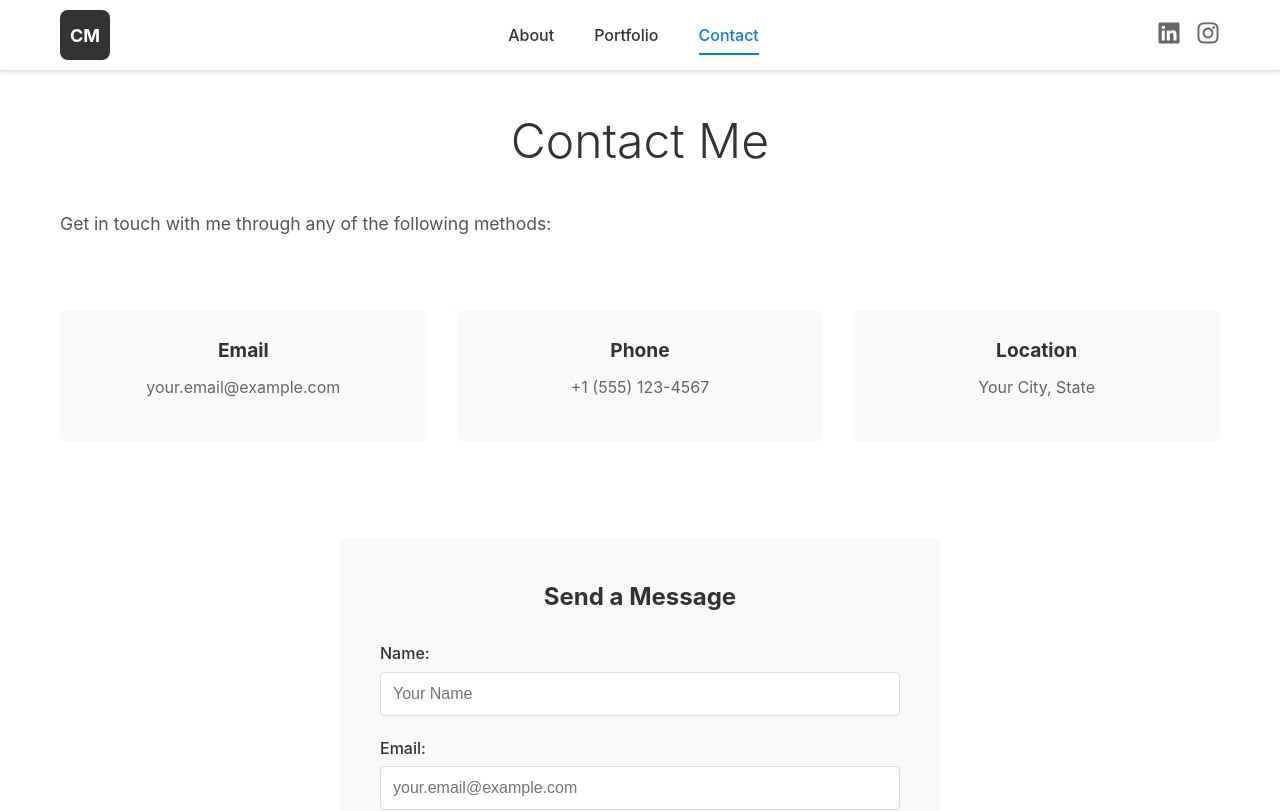
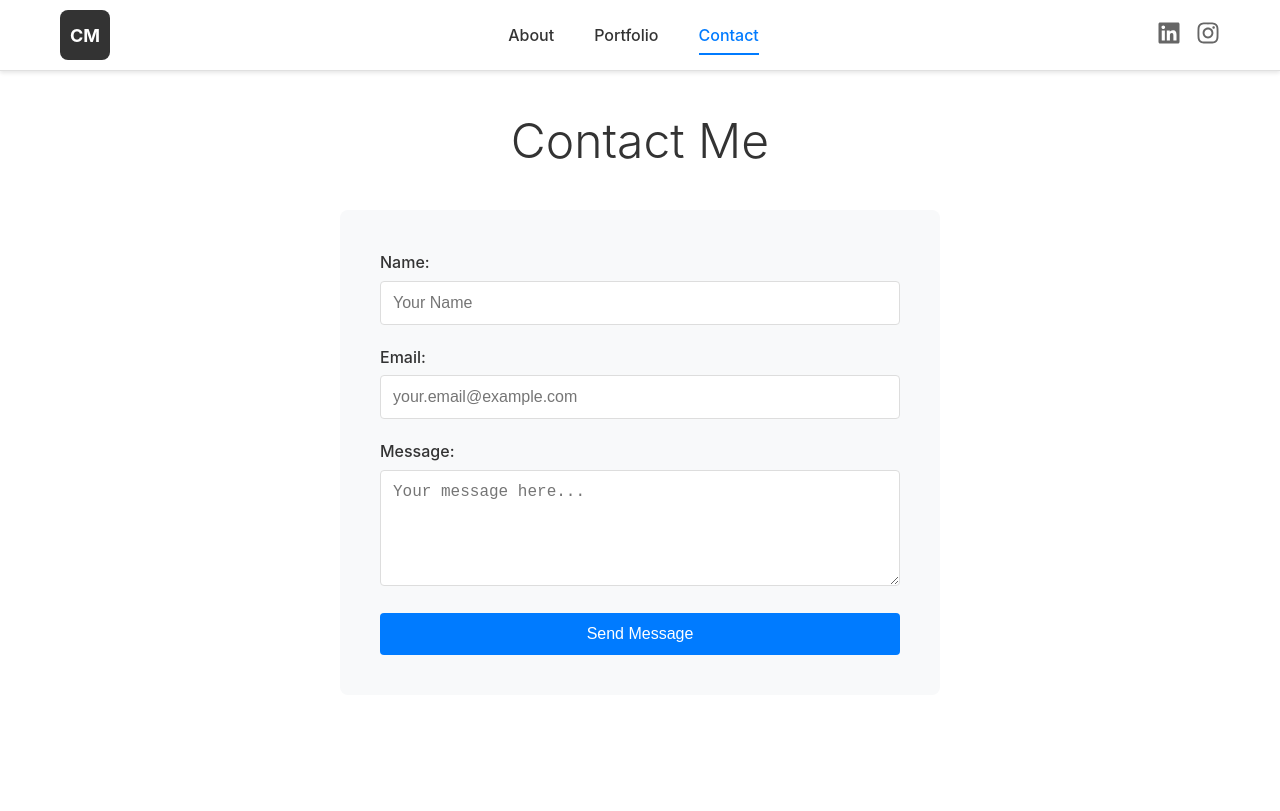
Before and after one commit to colin-mark/colin-mark-website, a React (Create React App) app: page /contact in a window 1280 px wide. Shown: the top 811 px of the page. Built offline with nearby package versions, Linux system fonts and the light colour scheme.

Commit message:
Update contact form implementation

```diff
--- a/src/pages/Contact.js
+++ b/src/pages/Contact.js
@@ -9,37 +9,20 @@ const Contact = () => {
           <h1>Contact Me</h1>
         </div>
         <div className="content-section">
-          <p>Get in touch with me through any of the following methods:</p>
-          <br />
-          <div className="contact-info">
-            <div className="contact-item">
-              <h3>Email</h3>
-              <p>your.email@example.com</p>
-            </div>
-            <div className="contact-item">
-              <h3>Phone</h3>
-              <p>+1 (555) 123-4567</p>
-            </div>
-            <div className="contact-item">
-              <h3>Location</h3>
-              <p>Your City, State</p>
-            </div>
-          </div>
-          <br />
           <div className="contact-form">
-            <h3>Send a Message</h3>
-            <form>
+            <form name="contact" method="POST" data-netlify="true">
+              <input type="hidden" name="form-name" value="contact" />
               <div className="form-group">
                 <label htmlFor="name">Name:</label>
-                <input type="text" id="name" name="name" placeholder="Your Name" />
+                <input type="text" id="name" name="name" placeholder="Your Name" required />
               </div>
               <div className="form-group">
                 <label htmlFor="email">Email:</label>
-                <input type="email" id="email" name="email" placeholder="your.email@example.com" />
+                <input type="email" id="email" name="email" placeholder="your.email@example.com" required />
               </div>
               <div className="form-group">
                 <label htmlFor="message">Message:</label>
-                <textarea id="message" name="message" placeholder="Your message here..." rows="5"></textarea>
+                <textarea id="message" name="message" placeholder="Your message here..." rows="5" required></textarea>
               </div>
               <button type="submit" className="submit-btn">Send Message</button>
             </form>
--- a/src/pages/Home.js
+++ b/src/pages/Home.js
@@ -6,7 +6,7 @@ const Home = () => {
     <div className="page-container">
       <div className="page-content">
         <div className="hero-section">
-          <h1>Welcome to Colin Mark</h1>
+          <h1>Hi, I'm Colin.</h1>
           <p>Personal Website & Portfolio</p>
           <div className="hero-description">
             <p>I'm a passionate professional dedicated to creating exceptional experiences and innovative solutions.</p>
```
